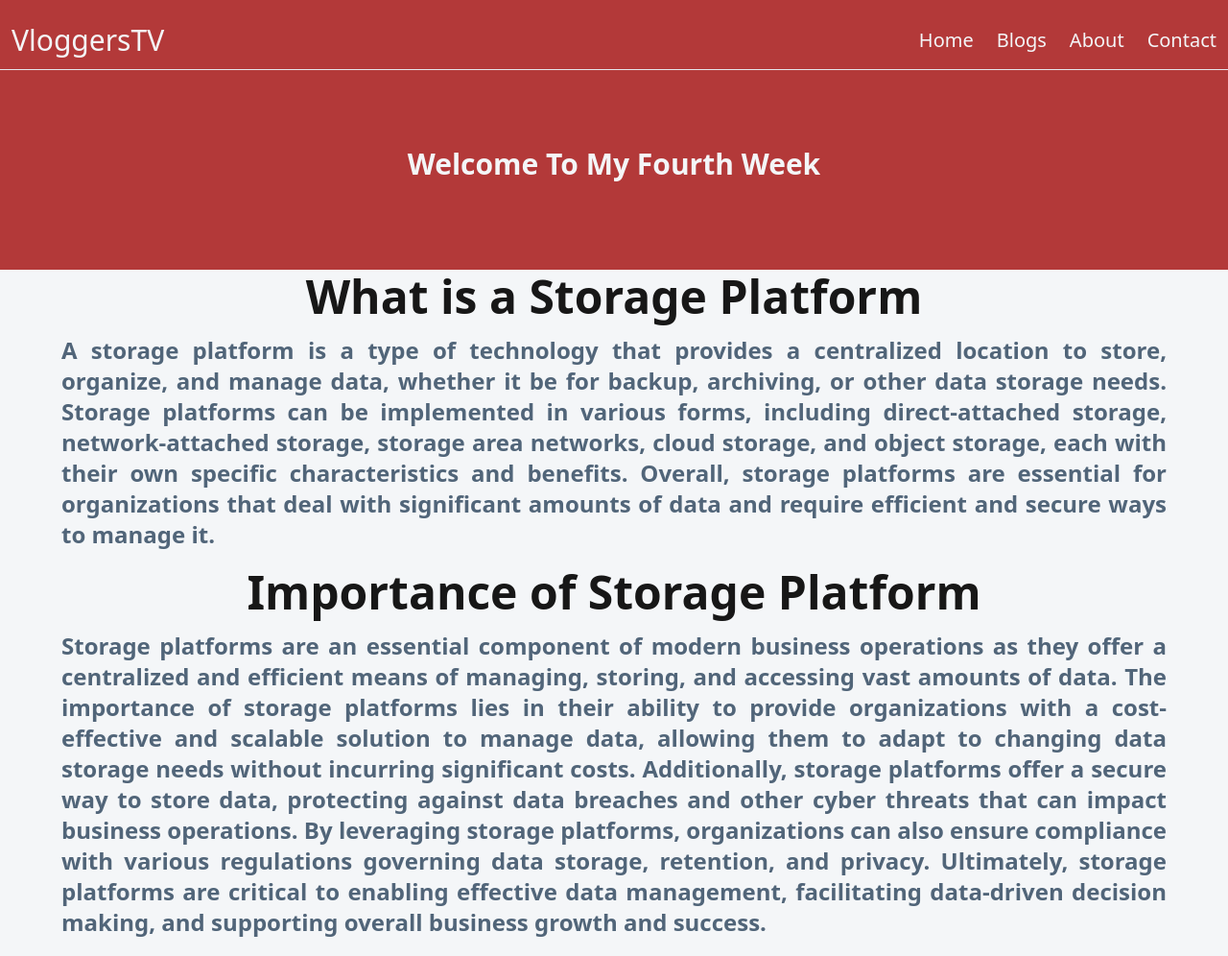
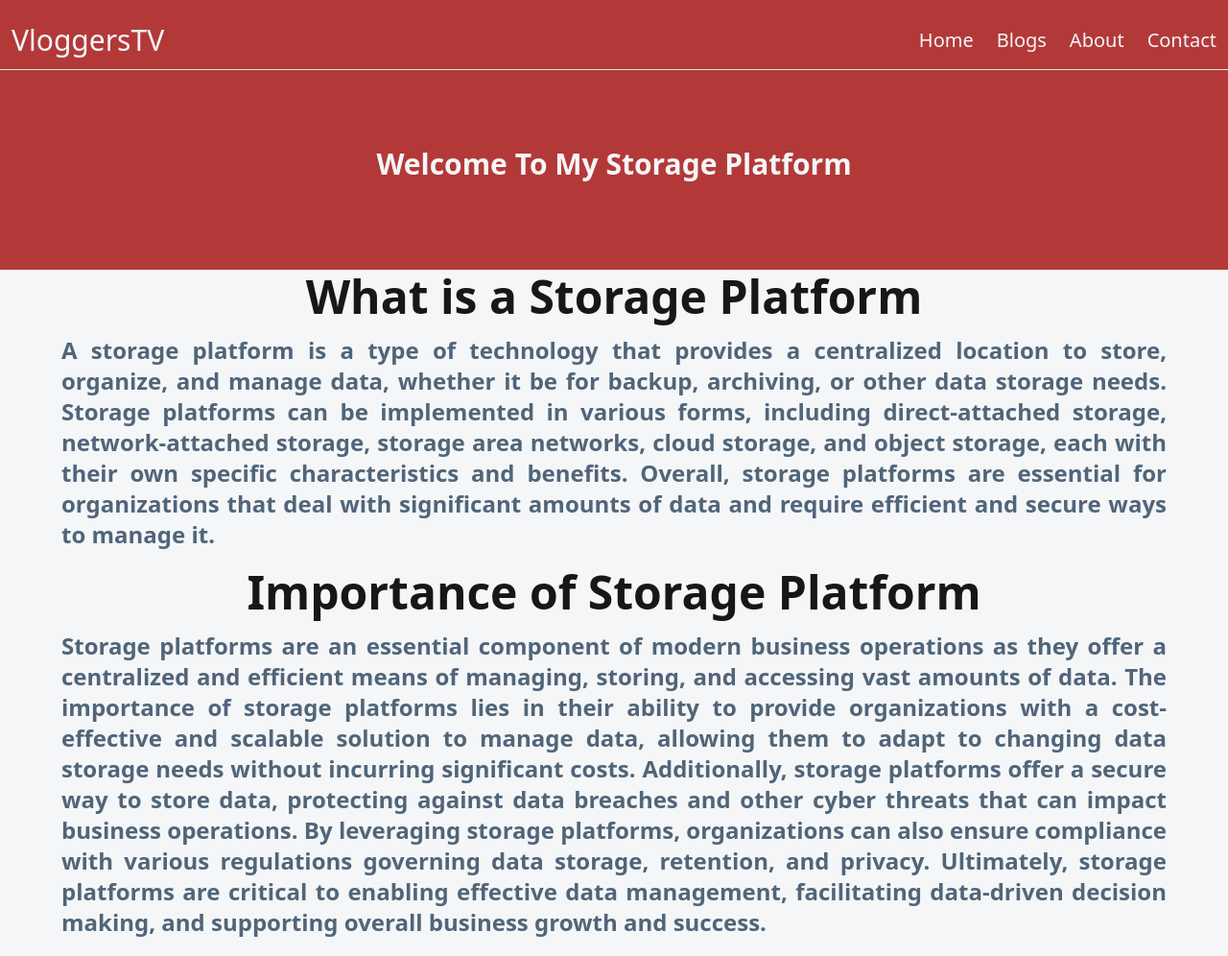
Before and after one commit to GabTheGreat25/Final-Project-ITOS322-T, a website: page Storage-Platform.html in a window 1280 px wide. Shown: the top 996 px of the page at 96% size. Drawn offline with nearby package versions, Linux system fonts and the light colour scheme.

Commit message:
Change to storage platform

```diff
--- a/Storage-Platform.html
+++ b/Storage-Platform.html
@@ -63,7 +63,7 @@
       <div class="text-center my-20">
         <div class="mx-auto w-10/12 md:w-7/12">
           <p class="text-xl md:text-3xl font-bold text-neutral-50 my-5">
-            Welcome To My Fourth Week
+            Welcome To My Storage Platform
           </p>
         </div>
       </div>
```
